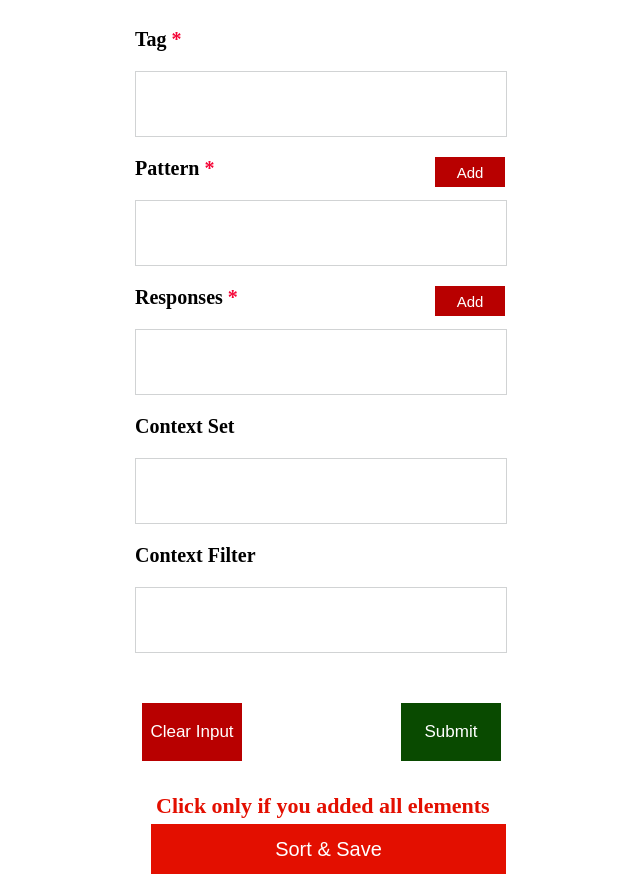
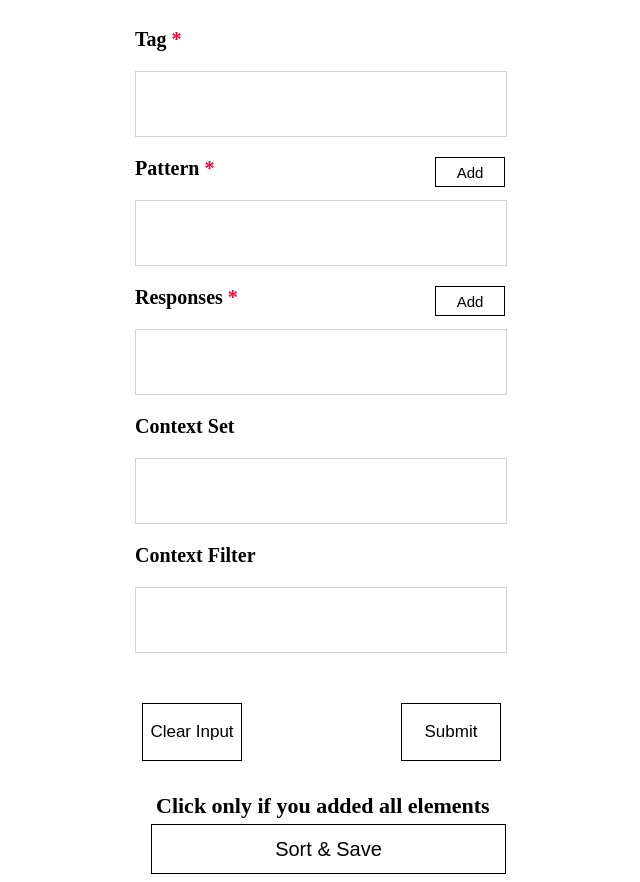
Before and after one commit to vitoyxyz/json_manipulator, a Vue app in the folder clients/: page / in a window 1280 px wide. Shown: the whole page, without its empty margins (314-954 px from the left). Built offline with nearby package versions, Linux system fonts and the light colour scheme; what vue-spinners would draw is missing.

Commit message:
btns colors changed

```diff
--- a/clients/src/App.vue
+++ b/clients/src/App.vue
@@ -208,43 +208,43 @@ input {
   padding: 50px;
 }
 .btn-clear {
-  color: #ffffff;
+  color: #000000;
   box-sizing: border-box;
   font-size: 17px;
   height: 58px;
   width: 100px;
-  border: 1px solid #b80000;
-  background-color: #b80000;
+  border: 1px solid #000000;
+  background-color: #ffffff;
   float: left;
   margin-left: -9px;
   outline: none;
 }
 
 .btn-submit {
-  color: #ffffff;
+  color: #000000;
   box-sizing: border-box;
   font-size: 17px;
   height: 58px;
   width: 100px;
-  border: 1px solid#094a00;
-  background-color: #094a00;
+  border: 1px solid#000000;
+  background-color: #ffffff;
   float: right;
   outline: none;
 }
 .click-only {
   margin-top: 90px;
   font-size: 22px;
-  color: #e30f00;
+  color: #000000;
   font-weight: 550;
 }
 .btn-sort {
-  color: #ffffff;
+  color: #000000;
   box-sizing: border-box;
   font-size: 20px;
   height: 50px;
   width: 355px;
-  border: 1px solid#e30f00;
-  background-color: #e30f00;
+  border: 1px solid#000000;
+  background-color: #ffffff;
   text-align: center;
   position: absolute;
   outline: none;
@@ -259,13 +259,13 @@ input.is-invalid {
 }
 
 .add {
-  color: #ffffff;
+  color: #000000;
   box-sizing: border-box;
   font-size: 15px;
   height: 30px;
   width: 70px;
-  border: 1px solid #b80000;
-  background-color: #b80000;
+  border: 1px solid #000000;
+  background-color: #ffffff;
   float: right;
   margin-right: 12px;
   outline: none;
```
